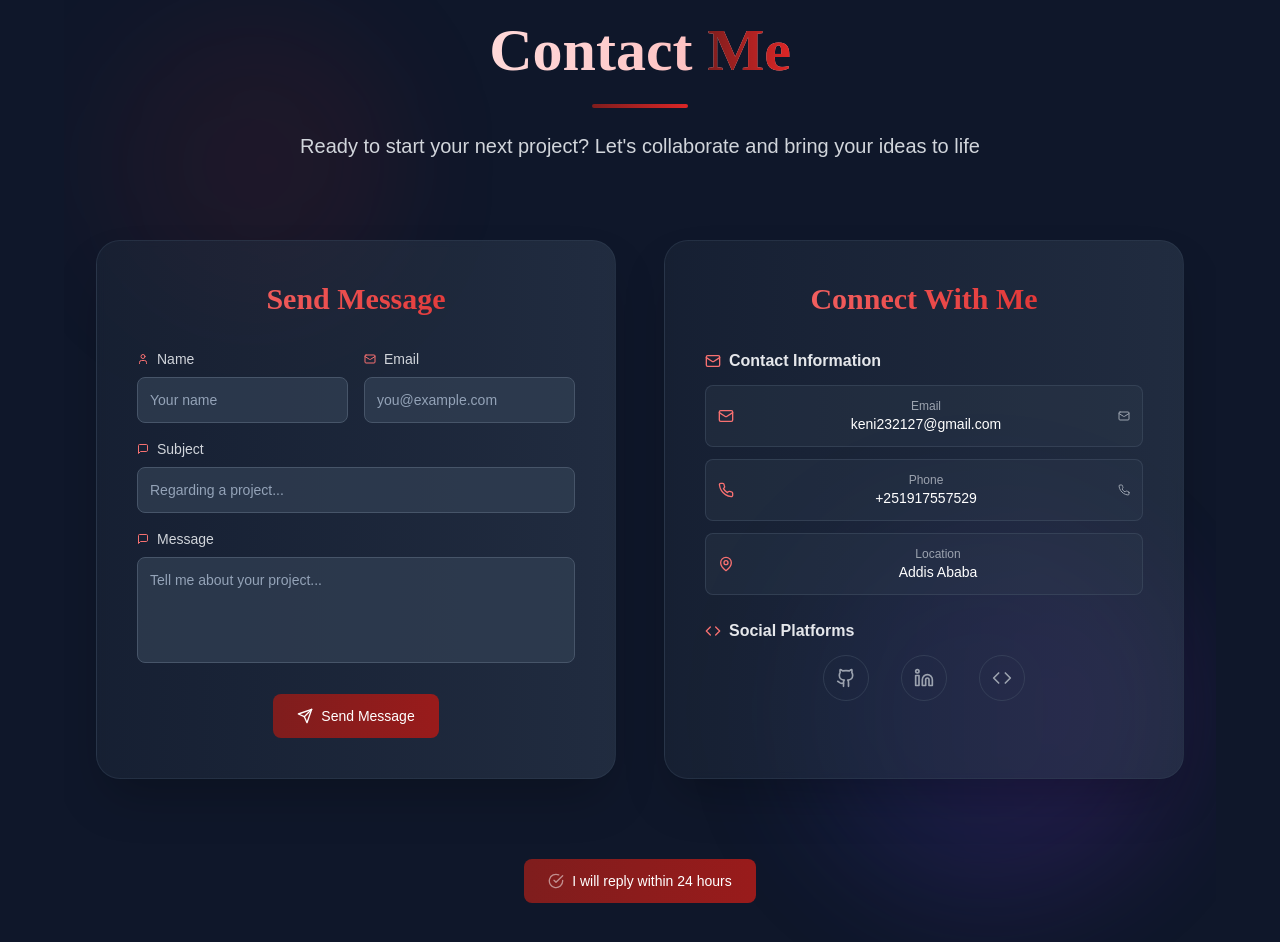
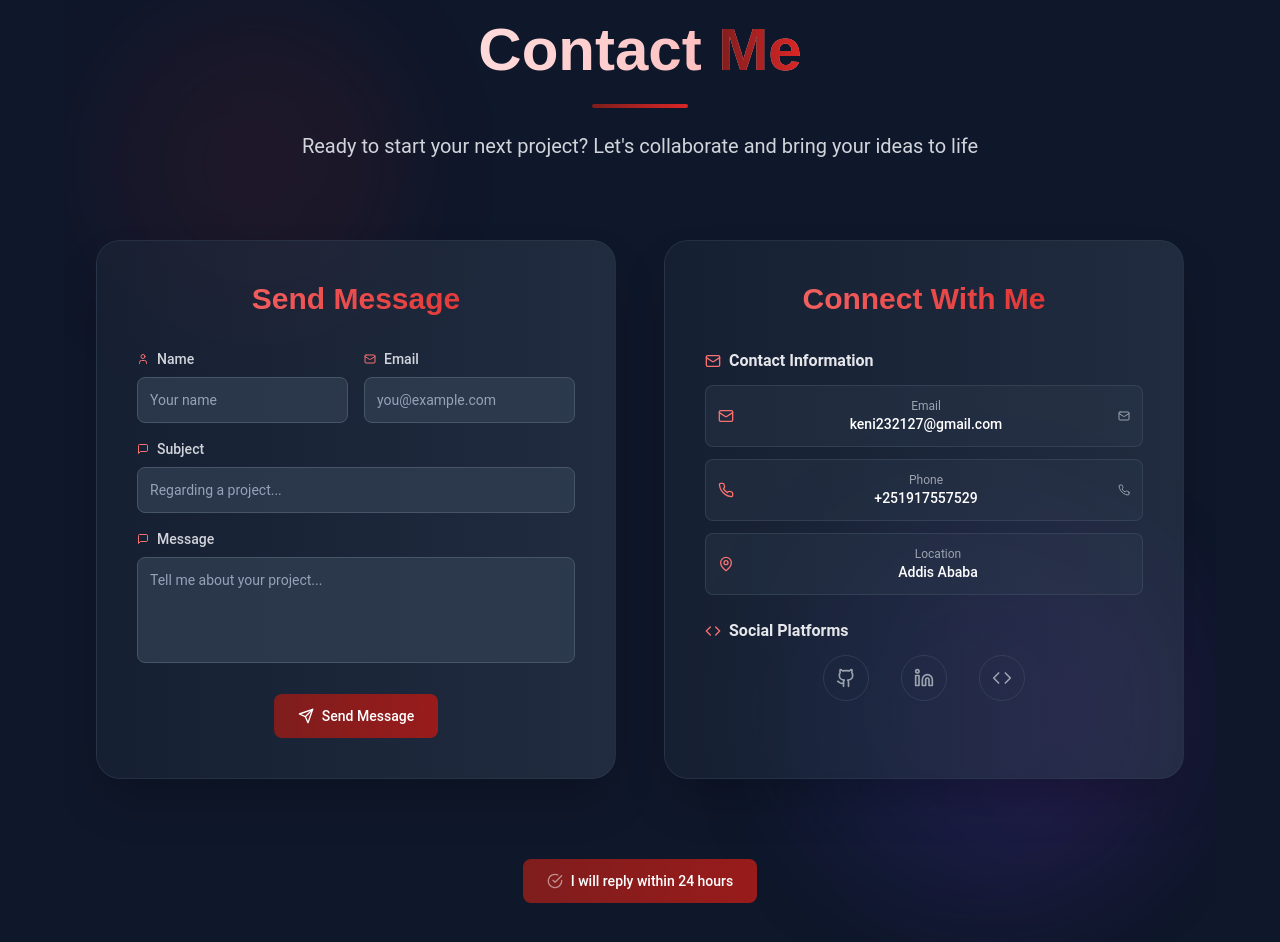
Before and after one commit to KeniKT/kenean-tilahun-portfolio, a React (Vite) app: page / in a window 1280 px wide. Shown: the part 5800-6742 px from the top of the page. Built offline with nearby package versions, Linux system fonts and the light colour scheme.

Commit message:
update contact page

```diff
--- a/src/pages/Contact.jsx
+++ b/src/pages/Contact.jsx
@@ -149,7 +149,7 @@ const Contact = () => {
   ];
 
   return (
-    <div className="min-h-screen bg-slate-900 text-white py-8 xs:py-10 sm:py-12 md:py-16 lg:py-20 relative overflow-hidden" style={{ fontFamily: 'Livvic, sans-serif' }}>
+    <div className="min-h-screen bg-slate-900 text-white py-8 xs:py-10 sm:py-12 md:py-16 lg:py-20 relative overflow-hidden" style={{ fontFamily: "'Roboto', sans-serif" }}>
       {/* Optimized Background Elements - Reduced for mobile performance */}
       <div className="absolute inset-0 overflow-hidden pointer-events-none">
         <div className="absolute top-8 xs:top-10 sm:top-20 left-3 xs:left-5 sm:left-10 w-32 h-32 xs:w-48 xs:h-48 sm:w-72 sm:h-72 bg-gradient-to-r from-red-900/20 to-red-600/20 rounded-full blur-3xl animate-pulse" />
@@ -164,11 +164,11 @@ const Contact = () => {
             headerAnimation.isVisible ? 'opacity-100 translate-y-0' : 'opacity-0 translate-y-10'
           }`}
         >
-          <h1 className="text-2xl xs:text-3xl sm:text-4xl md:text-5xl lg:text-6xl font-bold mb-3 xs:mb-4 sm:mb-6 bg-gradient-to-r from-white via-red-200 to-red-400 bg-clip-text text-transparent leading-tight" style={{ fontFamily: 'Literata, serif' }}>
+          <h1 className="text-2xl xs:text-3xl sm:text-4xl md:text-5xl lg:text-6xl font-bold mb-3 xs:mb-4 sm:mb-6 bg-gradient-to-r from-white via-red-200 to-red-400 bg-clip-text text-transparent leading-tight" style={{ fontFamily: "'Poppins', sans-serif" }}>
             Contact <span className="bg-gradient-to-r from-red-900 to-red-600 bg-clip-text text-transparent">Me</span>
           </h1>
           <div className="w-12 xs:w-16 sm:w-20 lg:w-24 h-1 bg-gradient-to-r from-red-900 to-red-600 mx-auto mb-3 xs:mb-4 sm:mb-6 rounded-full" />
-          <p className="text-gray-300 text-sm xs:text-base sm:text-lg lg:text-xl max-w-xs xs:max-w-sm sm:max-w-md md:max-w-2xl lg:max-w-3xl mx-auto leading-relaxed px-2 xs:px-4" style={{ fontFamily: 'Livvic, sans-serif' }}>
+          <p className="text-gray-300 text-sm xs:text-base sm:text-lg lg:text-xl max-w-xs xs:max-w-sm sm:max-w-md md:max-w-2xl lg:max-w-3xl mx-auto leading-relaxed px-2 xs:px-4" style={{ fontFamily: "'Roboto', sans-serif" }}>
             Ready to start your next project? Let's collaborate and bring your ideas to life
           </p>
         </div>
@@ -184,7 +184,7 @@ const Contact = () => {
             }`}
           >
             <div className="bg-gradient-to-r from-slate-800/50 to-slate-700/50 backdrop-blur-sm rounded-xl xs:rounded-2xl sm:rounded-3xl p-4 xs:p-6 sm:p-8 lg:p-10 border border-slate-700/50 shadow-2xl">
-              <h2 className="text-xl xs:text-2xl sm:text-3xl font-bold mb-4 xs:mb-6 sm:mb-8 text-center bg-gradient-to-r from-red-400 to-red-600 bg-clip-text text-transparent" style={{ fontFamily: 'Literata, serif' }}>
+              <h2 className="text-xl xs:text-2xl sm:text-3xl font-bold mb-4 xs:mb-6 sm:mb-8 text-center bg-gradient-to-r from-red-400 to-red-600 bg-clip-text text-transparent" style={{ fontFamily: "'Poppins', sans-serif" }}>
                 Send Message
               </h2>
 
@@ -290,7 +290,7 @@ const Contact = () => {
                     whileHover={{ scale: 1.05 }}
                     whileTap={{ scale: 0.95 }}
                     className="bg-gradient-to-r from-red-900 to-red-800 text-white px-6 xs:px-8 py-3 xs:py-4 rounded-lg font-medium hover:from-red-800 hover:to-red-700 transition-all duration-300 flex items-center justify-center gap-2 text-sm xs:text-base min-h-[44px] focus:outline-none focus:ring-2 focus:ring-red-500 focus:ring-offset-2 focus:ring-offset-slate-900 disabled:opacity-50 disabled:cursor-not-allowed"
-                    style={{ fontFamily: 'Livvic, sans-serif' }}
+                    style={{ fontFamily: "'Roboto', sans-serif" }}
                     aria-label="Send Message"
                   >
                     {isLoading ? (
@@ -318,7 +318,7 @@ const Contact = () => {
             }`}
           >
             <div className="bg-gradient-to-r from-slate-800/50 to-slate-700/50 backdrop-blur-sm rounded-xl xs:rounded-2xl sm:rounded-3xl p-4 xs:p-6 sm:p-8 lg:p-10 border border-slate-700/50 shadow-2xl h-full">
-              <h2 className="text-xl xs:text-2xl sm:text-3xl font-bold mb-4 xs:mb-6 sm:mb-8 text-center bg-gradient-to-r from-red-400 to-red-600 bg-clip-text text-transparent" style={{ fontFamily: 'Literata, serif' }}>
+              <h2 className="text-xl xs:text-2xl sm:text-3xl font-bold mb-4 xs:mb-6 sm:mb-8 text-center bg-gradient-to-r from-red-400 to-red-600 bg-clip-text text-transparent" style={{ fontFamily: "'Poppins', sans-serif" }}>
                 Connect With Me
               </h2>
 
@@ -407,7 +407,7 @@ const Contact = () => {
             whileHover={{ scale: 1.05 }}
             whileTap={{ scale: 0.95 }}
             className="bg-gradient-to-r from-red-900 to-red-800 text-white px-6 xs:px-8 py-3 xs:py-4 rounded-lg font-medium hover:from-red-800 hover:to-red-700 transition-all duration-300 flex items-center justify-center gap-2 text-sm xs:text-base min-h-[44px] focus:outline-none focus:ring-2 focus:ring-red-500 focus:ring-offset-2 focus:ring-offset-slate-900 cursor-default"
-            style={{ fontFamily: 'Livvic, sans-serif' }}
+            style={{ fontFamily: "'Roboto', sans-serif" }}
             tabIndex={0}
             role="status"
             aria-label="Response time commitment"
```
